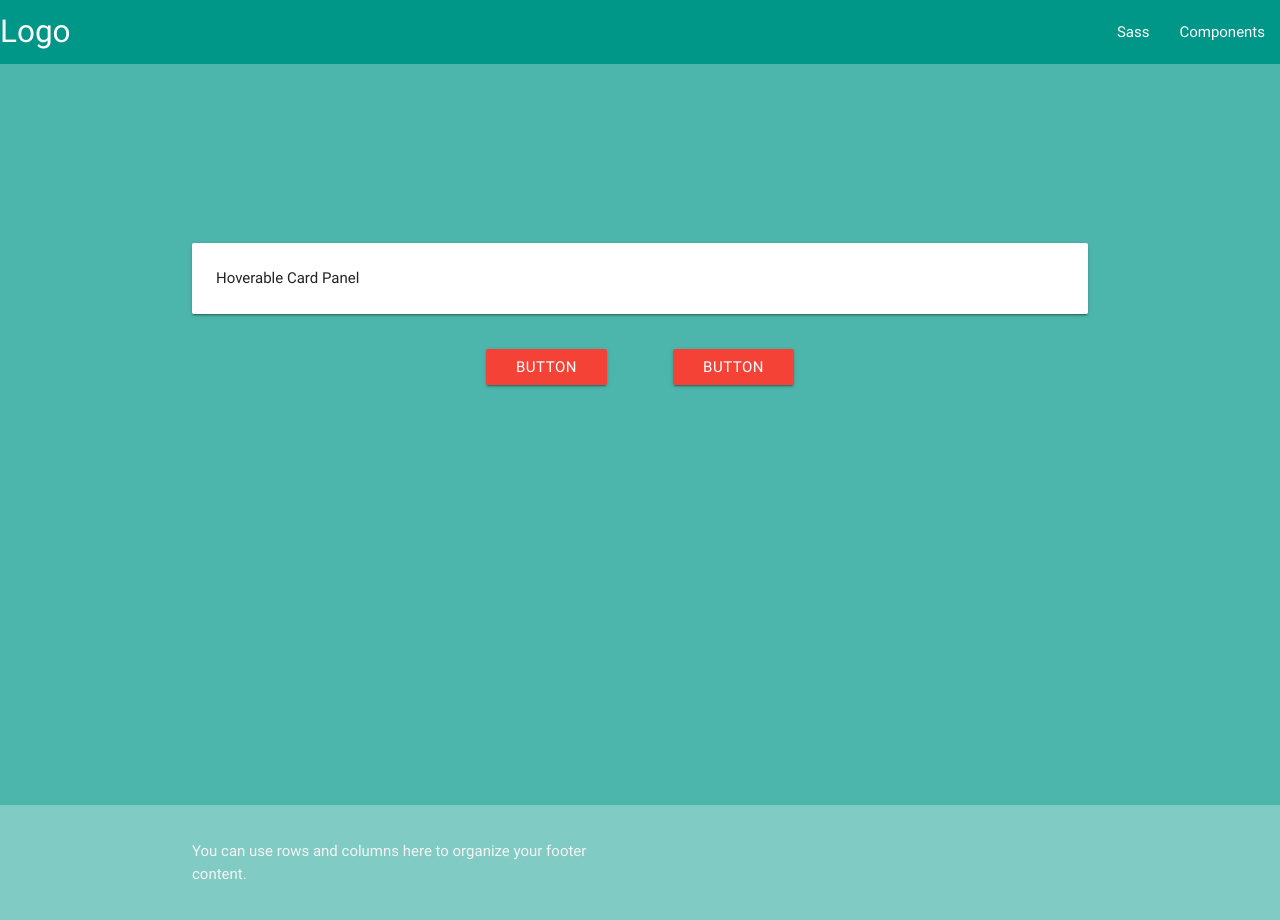
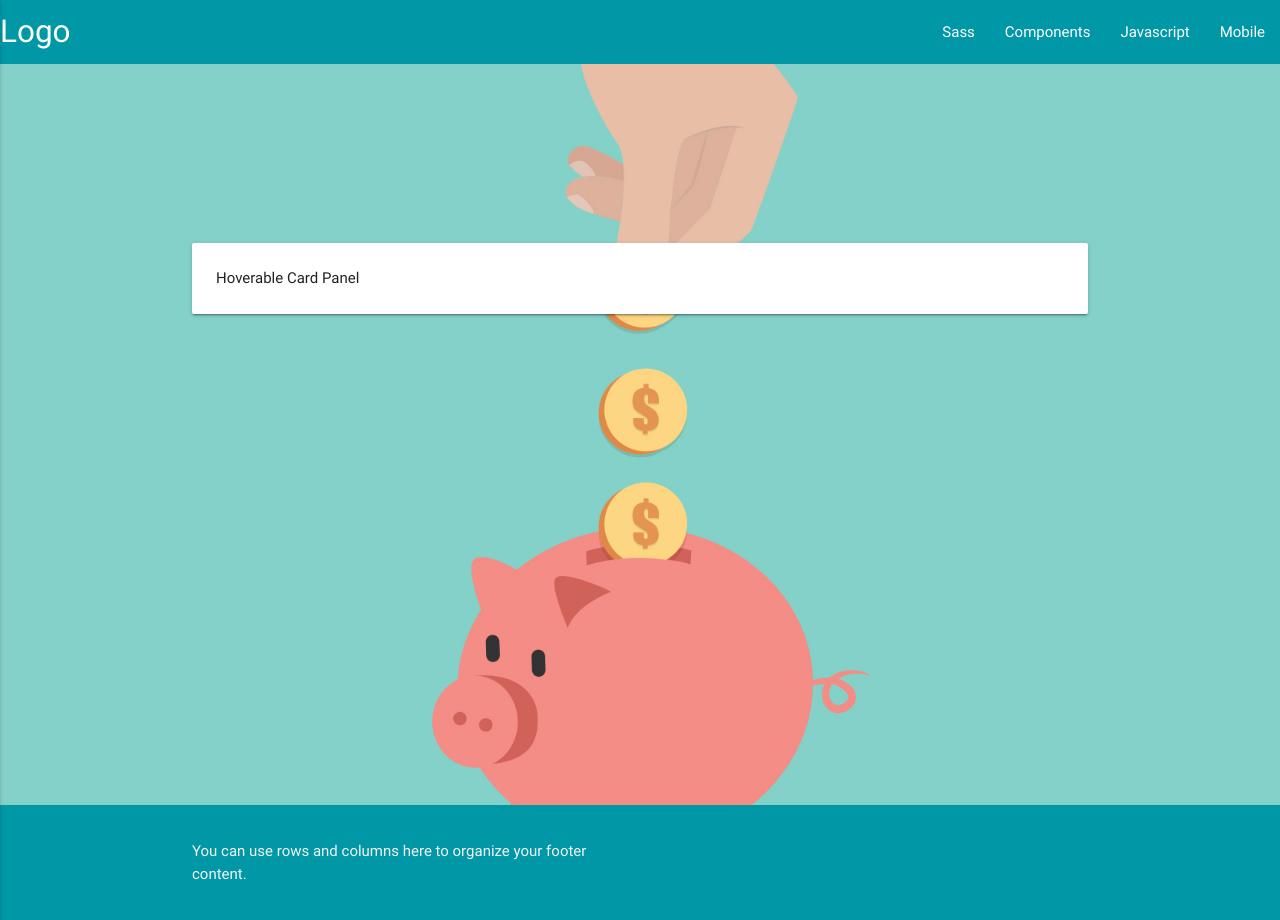
Before and after one commit to sSwiergosz/FinancialOrganiser, a Django app: page / in a window 1280 px wide. Run offline with Django 3.2, Linux system fonts and the light colour scheme.

Commit message:
New background and styles added

```diff
--- a/organizer_project/organizer/static/organizer/css/custom.css
+++ b/organizer_project/organizer/static/organizer/css/custom.css
@@ -6,7 +6,12 @@ body {
 
 main {
   flex: 1 0 auto;
-  background-color: #4DB6AC;
+  background-image: url("../img/01.jpg");
+  webkit-background-size: cover;
+  -moz-background-size: cover;
+  -o-background-size: cover;
+  background-size: cover;
+  background-position: 60%;
 }
 
 #index-panel {
--- /dev/null
+++ b/organizer_project/organizer/static/organizer/js/custom.js
@@ -0,0 +1 @@
+$(".button-collapse").sideNav();
--- a/organizer_project/organizer/templates/organizer/base.html
+++ b/organizer_project/organizer/templates/organizer/base.html
@@ -20,11 +20,20 @@
 
     <header>
       <nav>
-        <div class="nav-wrapper" style="background-color: #009688";>
+        <div class="nav-wrapper" style="background-color: #0097A7";>
           <a href="#!" class="brand-logo">Logo</a>
+          <a href="#" data-activates="mobile-demo" class="button-collapse"><i class="material-icons">menu</i></a>
           <ul class="right hide-on-med-and-down">
             <li><a href="sass.html">Sass</a></li>
             <li><a href="badges.html">Components</a></li>
+            <li><a href="collapsible.html">Javascript</a></li>
+            <li><a href="mobile.html">Mobile</a></li>
+          </ul>
+          <ul class="side-nav" id="mobile-demo">
+            <li><a href="sass.html">Sass</a></li>
+            <li><a href="badges.html">Components</a></li>
+            <li><a href="collapsible.html">Javascript</a></li>
+            <li><a href="mobile.html">Mobile</a></li>
           </ul>
         </div>
       </nav>
@@ -38,7 +47,7 @@
     <!-- End content -->
 
     <!-- Footer -->
-    <footer class="page-footer" style="background-color: #80CBC4;">
+    <footer class="page-footer" style="background-color: #0097A7;">
       <div class="container">
         <div class="row">
           <div class="col l6 s12">
@@ -57,7 +66,7 @@
     <script src="{% static "organizer/js/materialize.min.js" %}">></script>
 
     <!-- Custom script -->
-    <script src="{% static "organizer/js/script.js" %}">></script>
+    <script src="{% static "organizer/js/custom.js" %}">></script>
 
   </body>
 </html>
--- a/organizer_project/organizer/templates/organizer/index.html
+++ b/organizer_project/organizer/templates/organizer/index.html
@@ -9,14 +9,15 @@
         <div class="card-panel hoverable" id="index-panel"> Hoverable Card Panel</div>
       </div>
     </div>
-    <div class="row">
+
+    <!--<div class="row">
       <div class="col s6">
-        <a class="waves-effect waves-light btn red" id="left-btn">button</a>
+        <a class="waves-effect waves-light btn amber" id="left-btn">button</a>
       </div>
       <div class="col s6">
-        <a class="waves-effect waves-light btn red" id="right-btn">button</a>
+        <a class="waves-effect waves-light btn amber" id="right-btn">button</a>
       </div>
-    </div>
+    </div>-->
   </div>
 
 {% endblock %}
```
Also changed, not shown: organizer_project/organizer/static/organizer/img/01.jpg (added), organizer_project/organizer/static/organizer/img/bg.jpg, organizer_project/organizer/static/organizer/img/calculator.jpeg (added), organizer_project/organizer/static/organizer/img/cash.jpeg (added), organizer_project/organizer/static/organizer/img/pig.jpeg (added).
